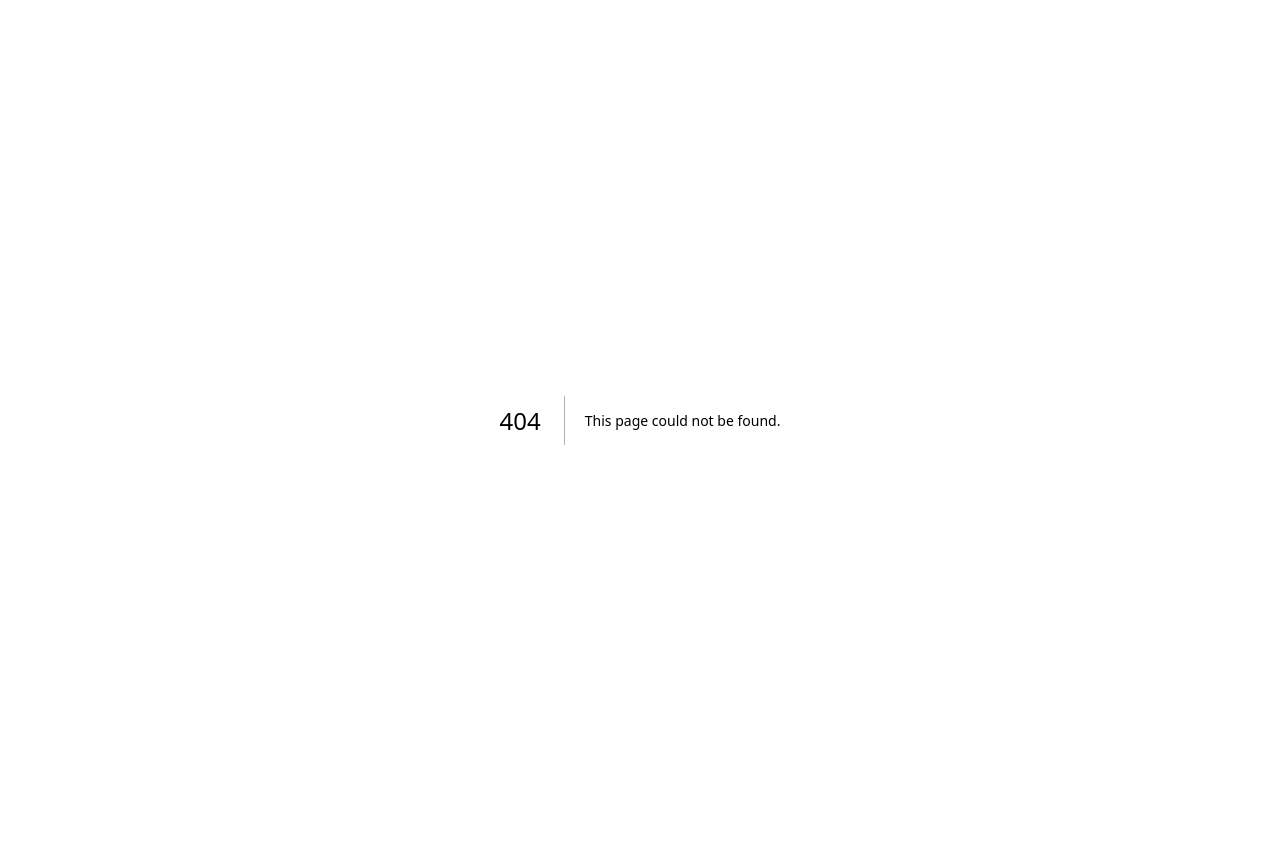
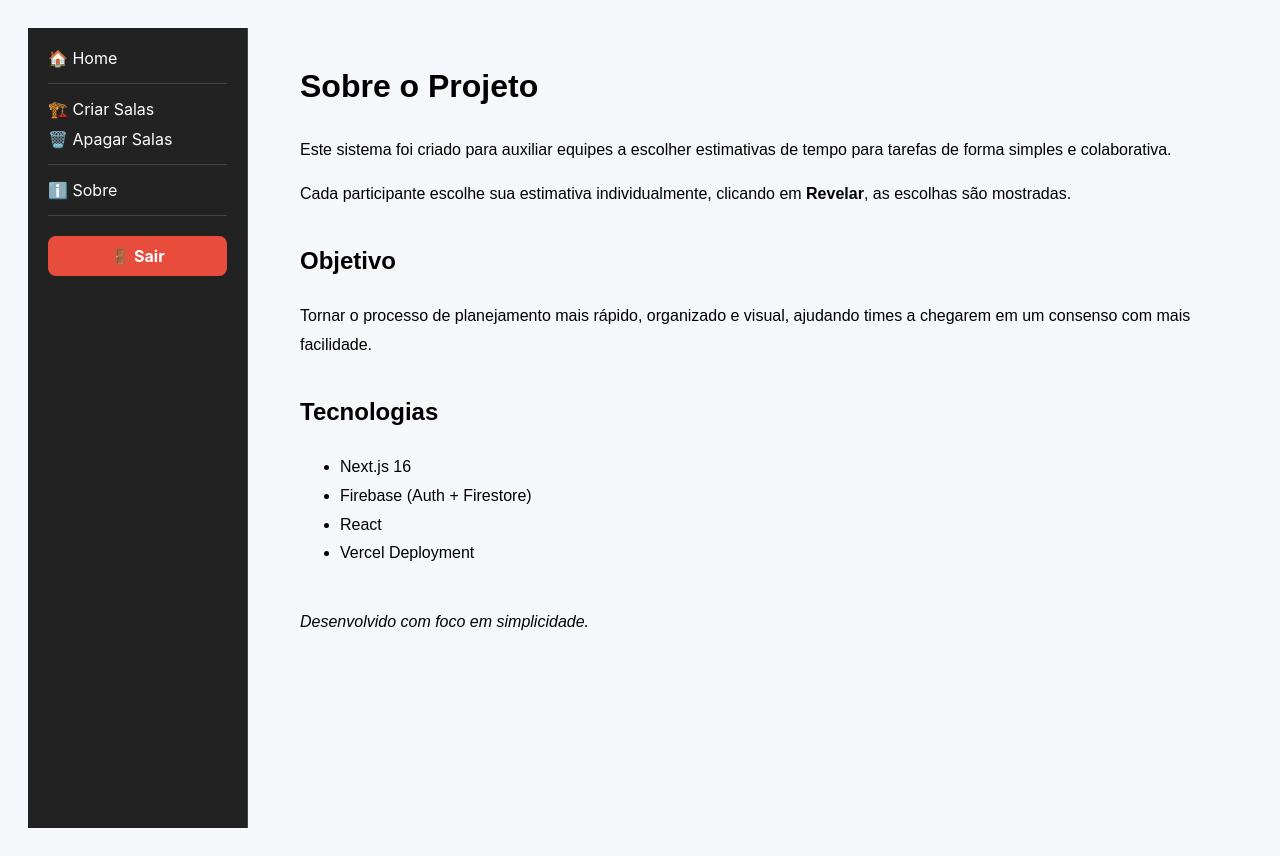
Before and after one commit to nilsonsacchi/sala-estimativa, a Next.js app: page /sobre in a window 1280 px wide. Before the commit this address had no page. Built offline with nearby package versions, Linux system fonts and the light colour scheme; no server answers.

Commit message:
melhorias nas telas

```diff
--- a/components/RoomView.js
+++ b/components/RoomView.js
@@ -3,6 +3,7 @@ import { useEffect, useState } from "react";
 import { ref, set, onValue, update, onDisconnect, remove, get } from "firebase/database";
 import { getDB, getFirebaseApp } from "../lib/firebaseClient";
 import { getAuth } from "firebase/auth";
+import { useRouter } from "next/router";
 
 /**
  * Props:
@@ -99,7 +100,9 @@ export default function RoomView({ roomId, user: userProp }) {
       try {
         unsub();
         unsubSala();
-      } catch (e) {}
+      } catch (e) {
+        remove(userRef).catch(() => { /* ignore */ });
+      }
     };
   }, [roomId, userProp]);
 
--- a/components/Sidebar.js
+++ b/components/Sidebar.js
@@ -61,7 +61,7 @@ export default function Sidebar({ user: userProp, onLeaveRoom }) {
 
       await tryRemoveParticipant();
     } finally {
-      router.push(path);
+      router.push(path).catch(err => console.error("Router erro:", err));
     }
   }
 
@@ -114,6 +114,12 @@ export default function Sidebar({ user: userProp, onLeaveRoom }) {
 
         <hr style={{ margin: "15px 0", border: "none", borderBottom: "1px solid #444" }} />
 
+        <li style={{ marginBottom: "10px", cursor: "pointer" }} onClick={() => clearAndGo("/sobre")}>
+          ℹ️ Sobre
+        </li>
+
+        <hr style={{ margin: "15px 0", border: "none", borderBottom: "1px solid #444" }} />
+
         {/* Botão de logout */}
         <li
           style={{
--- a/pages/_app.js
+++ b/pages/_app.js
@@ -1 +1,54 @@
-import '../styles/globals.css'; export default function App({Component,pageProps}){return <Component {...pageProps}/>}
+// pages/_app.js
+import "../styles/globals.css";
+import { useEffect, useState } from "react";
+import { useRouter } from "next/router";
+import Sidebar from "../components/Sidebar";
+import { getFirebaseApp } from "../lib/firebaseClient";
+
+import { getAuth, onAuthStateChanged } from "firebase/auth";
+
+export default function App({ Component, pageProps }) {
+  const router = useRouter();
+  const [user, setUser] = useState(null);
+
+  // Função usada globalmente para mandar sair da sala
+  function handleLeaveRoom() {
+    if (window.__LEAVE_ROOM_CALLBACK__) {
+      try {
+        window.__LEAVE_ROOM_CALLBACK__();
+      } catch {}
+    }
+  }
+
+  const hideSidebar = router.pathname === "/login";
+
+  useEffect(() => {
+    const app = getFirebaseApp();
+    const auth = getAuth(app);
+
+    const unsub = onAuthStateChanged(auth, (u) => {
+      setUser(u);
+    });
+
+    return () => unsub();
+  }, []);
+
+  return (
+    <div style={{ display: "flex" }}>
+      {!hideSidebar && (
+        <Sidebar
+          user={user}
+          onLeaveRoom={handleLeaveRoom}
+        />
+      )}
+
+      <main style={{ flex: 1 }}>
+        <Component
+          {...pageProps}
+          user={user}
+          leaveRoom={handleLeaveRoom}
+        />
+      </main>
+    </div>
+  );
+}
--- a/pages/create-rooms.js
+++ b/pages/create-rooms.js
@@ -2,7 +2,7 @@
 import { useState } from "react";
 import { getDB } from "../lib/firebaseClient";
 import { ref, push, set } from "firebase/database";
-import Sidebar from "../components/Sidebar";
+import styles from "../styles/home/Home.module.css";
 
 export default function CreateRoomsPage() {
   const [roomName, setRoomName] = useState("");
@@ -26,7 +26,6 @@ export default function CreateRoomsPage() {
 
   return (
     <div style={{ display: "flex" }}>
-      <Sidebar />
 
       <div style={{ padding: 20, width: "100%" }}>
         <h1>Criar Salas</h1>
--- a/pages/delete-rooms.js
+++ b/pages/delete-rooms.js
@@ -2,7 +2,6 @@
 import { useState, useEffect } from "react";
 import { getDB } from "../lib/firebaseClient";
 import { ref, onValue } from "firebase/database";
-import Sidebar from "../components/Sidebar";
 
 export default function DeleteRoomsPage() {
   const [rooms, setRooms] = useState({});
@@ -45,7 +44,6 @@ export default function DeleteRoomsPage() {
 
   return (
     <div style={{ display: "flex" }}>
-      <Sidebar />
 
       <div style={{ padding: 20, width: "100%" }}>
         <h1>Apagar Salas</h1>
--- /dev/null
+++ b/pages/sobre.js
@@ -0,0 +1,40 @@
+// pages/sobre.js
+export default function Sobre() {
+  return (
+    <div style={{
+      maxWidth: "900px",
+      margin: "30px auto",
+      fontFamily: "Arial, sans-serif",
+      lineHeight: "1.8"
+    }}>
+      <h1 style={{ fontSize: "32px", marginBottom: "20px" }}>Sobre o Projeto</h1>
+
+      <p>
+        Este sistema foi criado para auxiliar equipes a escolher estimativas de tempo
+        para tarefas de forma simples e colaborativa.
+      </p>
+
+      <p>
+        Cada participante escolhe sua estimativa individualmente, clicando em <strong>Revelar</strong>, as escolhas são mostradas.
+      </p>
+
+      <h2 style={{ marginTop: "30px" }}>Objetivo</h2>
+      <p>
+        Tornar o processo de planejamento mais rápido, organizado e visual, ajudando
+        times a chegarem em um consenso com mais facilidade.
+      </p>
+
+      <h2 style={{ marginTop: "30px" }}>Tecnologias</h2>
+      <ul>
+        <li>Next.js 16</li>
+        <li>Firebase (Auth + Firestore)</li>
+        <li>React</li>
+        <li>Vercel Deployment</li>
+      </ul>
+
+      <p style={{ marginTop: "40px", fontStyle: "italic" }}>
+        Desenvolvido com foco em simplicidade.
+      </p>
+    </div>
+  );
+}
--- a/styles/home/Home.module.css
+++ b/styles/home/Home.module.css
@@ -2,7 +2,7 @@
   display: flex;
   height: 100vh;
   width: 100%;
-  background: #e2e6ee;
+  background: #f0e5e5;
 }
 
 .main {
```
Also changed, not shown: pages/index.js (+22 -47 lines).
